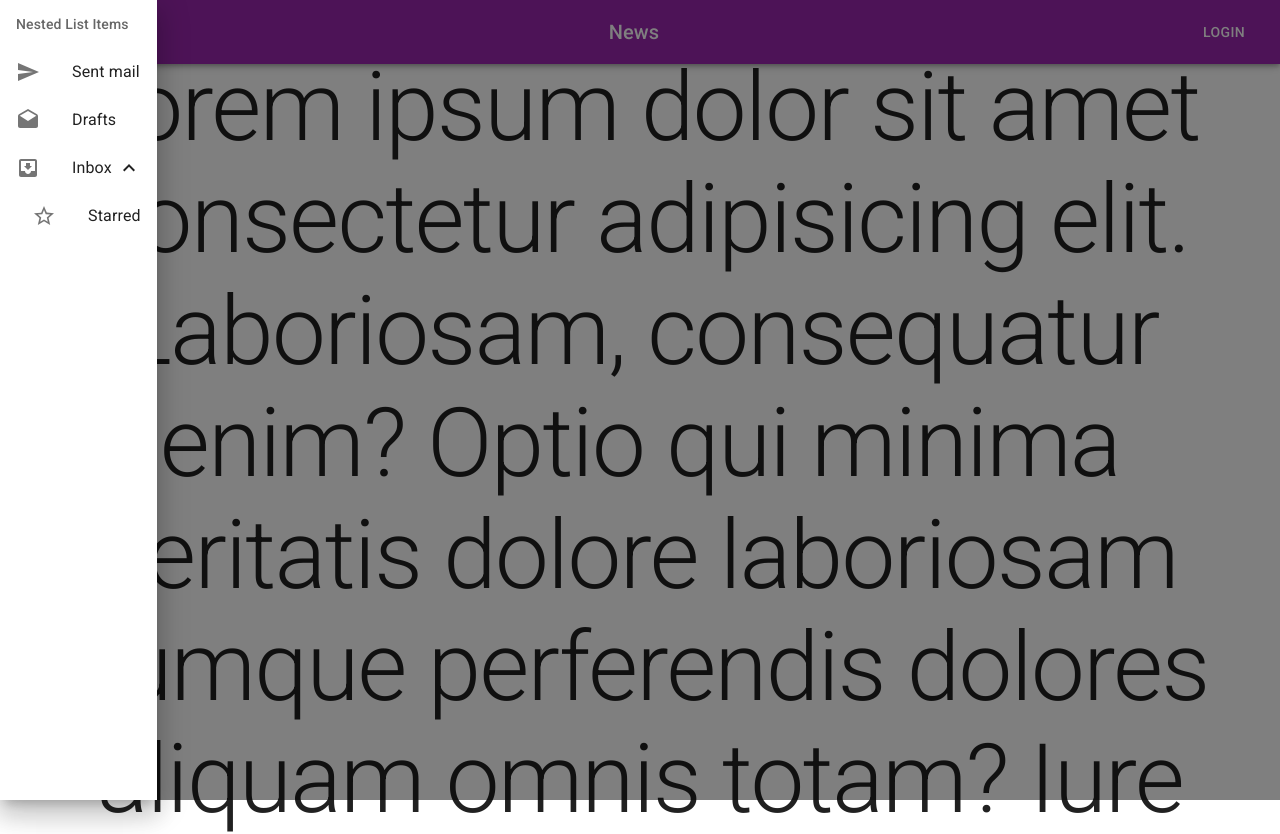
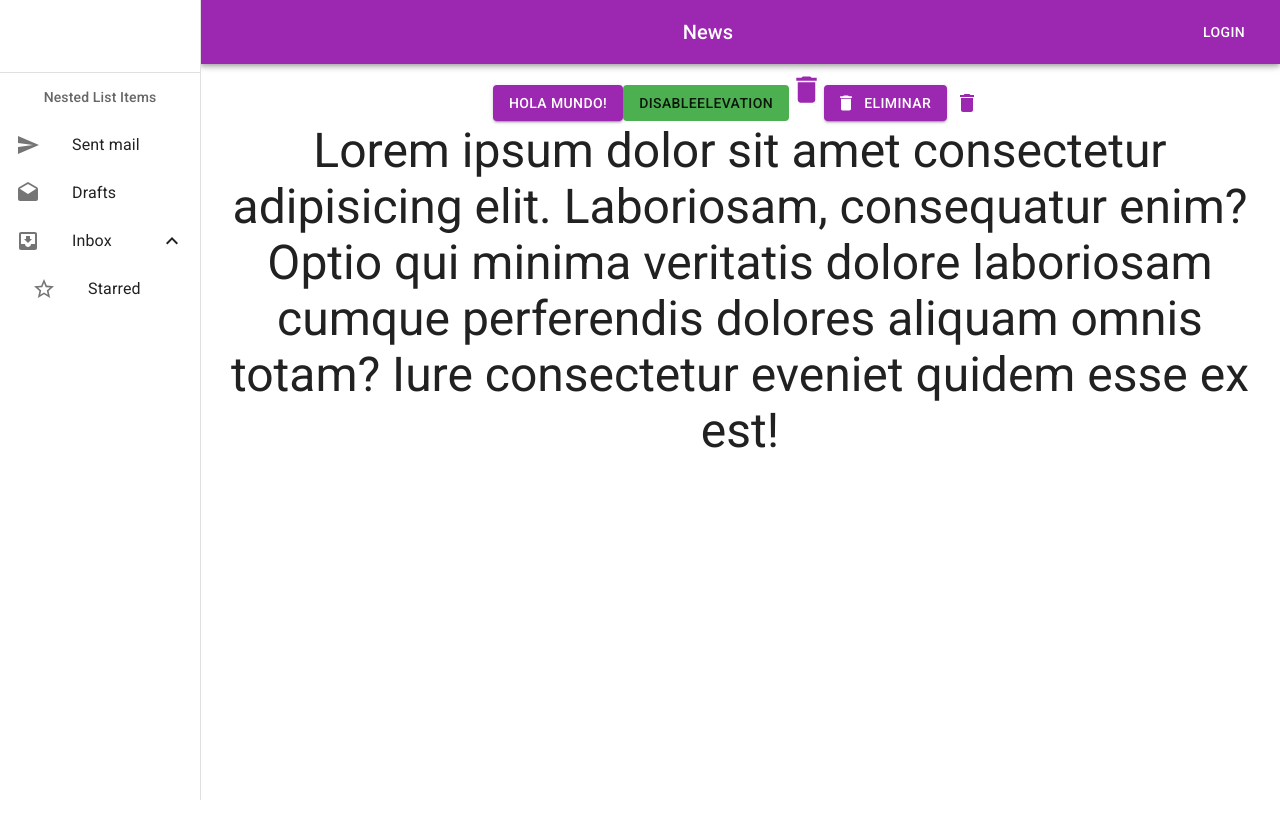
Before and after one commit to luismgluis/educando, a React (Create React App) app: page / in a window 1280 px wide. Shown: the top 834 px of the page. After the commit the page ends 800 px from the top, so only its background shows below. Built offline with nearby package versions, Linux system fonts and the light colour scheme.

Commit message:
improve basic navigation

```diff
--- a/src/App.tsx
+++ b/src/App.tsx
@@ -10,18 +10,19 @@ import Home from "./components/Home/Home";
 import Login from "./components/Login/Login";
 
 const inputGlobalStyles = <GlobalStyles styles={{}} />;
-function AppContainer(props: React.HTMLAttributes<HTMLDivElement>) {
+
+type AppContainerType = {
+  children?: React.ReactChild | React.ReactChild[];
+};
+const AppContainer: React.FC<AppContainerType> = ({ children }) => {
+  return <div className="App">{children}</div>;
+};
+
+function App() {
   return (
     <ThemeProvider theme={ThemeConfig}>
       <CssBaseline />
       {inputGlobalStyles}
-      <div className="App">{props.children}</div>
-    </ThemeProvider>
-  );
-}
-
-function App() {
-  return (
       <BrowserRouter>
         <Routes>
           <Route
@@ -43,6 +44,7 @@ function App() {
           <Route path="*" element={<Navigate to="/" />} />
         </Routes>
       </BrowserRouter>
+    </ThemeProvider>
   );
 }
 
--- a/src/components/Home/Home.tsx
+++ b/src/components/Home/Home.tsx
@@ -1,20 +1,36 @@
 import "./Home.scss";
-import React from "react";
+import React, { useState } from "react";
 import { Delete } from "@mui/icons-material";
-import { Button, IconButton, Typography } from "@mui/material";
+import { Box, Button, IconButton, Typography } from "@mui/material";
 import NavBar from "../NavBar/NavBar";
 import NavBarDrawer from "../NavBar/NavBarDrawer";
+import useMobile from "../../hooks/useMobile";
 const TAG = "HOME";
 type HomeProps = {
   prop1?: any;
 };
 const Home: React.FC<HomeProps> = ({ prop1 }) => {
   console.log(TAG, "render");
+  const [visibleDrawer, setVisibleDrawer] = useState(false);
+  const isDesktop = useMobile("desktop");
+
   return (
-    <div className="Home">
-      <NavBar />
-      <NavBarDrawer />
+    <Box sx={{}} className="Home">
+      <NavBar
+        onOpenMenu={() => setVisibleDrawer(!visibleDrawer)}
+        menuOpened={visibleDrawer}
+      />
+      <NavBarDrawer
+        open={visibleDrawer}
+        onClose={() => setVisibleDrawer(false)}
+      />
 
+      <Box
+        sx={{
+          width: `calc(100% - ${isDesktop ? 200 : 0}px)`,
+          marginLeft: isDesktop ? "200px" : undefined,
+        }}
+      >
         <Button variant="contained" color="primary">
           Hola Mundo!
         </Button>
@@ -30,13 +46,14 @@ const Home: React.FC<HomeProps> = ({ prop1 }) => {
         <IconButton aria-label="delete" color="primary">
           <Delete />
         </IconButton>
-      <Typography variant="h1">
+        <Typography variant="h3">
           Lorem ipsum dolor sit amet consectetur adipisicing elit. Laboriosam,
           consequatur enim? Optio qui minima veritatis dolore laboriosam cumque
-        perferendis dolores aliquam omnis totam? Iure consectetur eveniet quidem
-        esse ex est!
+          perferendis dolores aliquam omnis totam? Iure consectetur eveniet
+          quidem esse ex est!
         </Typography>
-    </div>
+      </Box>
+    </Box>
   );
 };
 export default Home;
--- a/src/components/NavBar/NavBar.tsx
+++ b/src/components/NavBar/NavBar.tsx
@@ -1,19 +1,28 @@
 import "./NavBar.scss";
-import React from "react";
+import React, { useCallback, useMemo } from "react";
 import {
   AppBar,
+  BottomNavigation,
+  BottomNavigationAction,
   Box,
   Button,
+  Hidden,
   IconButton,
-  makeStyles,
   styled,
   Toolbar,
   Typography,
+  useTheme,
 } from "@mui/material";
 import MenuIcon from "@mui/icons-material/Menu";
+import RestoreIcon from "@mui/icons-material/Restore";
+import FavoriteIcon from "@mui/icons-material/Favorite";
+import LocationOnIcon from "@mui/icons-material/LocationOn";
+import useMobile from "../../hooks/useMobile";
+
 const TAG = "NAV BAR";
 type NavBarProps = {
-  prop1?: any;
+  onOpenMenu?: () => void;
+  menuOpened: boolean;
 };
 
 const MyThemeSpacingDiv = styled("div")(({ theme }) => ({
@@ -21,19 +30,66 @@ const MyThemeSpacingDiv = styled("div")(({ theme }) => ({
   marginBottom: "1rem",
 }));
 
-const NavBar: React.FC<NavBarProps> = ({ prop1 }) => {
+const NavBar: React.FC<NavBarProps> = ({ onOpenMenu, menuOpened }) => {
   console.log(TAG, "render");
+
+  const isMobile = useMobile();
+  const isDesktop = useMobile("desktop");
+  const theme = useTheme();
+
+  const contrastColorPrimary = useMemo(() => {
+    return theme.palette.getContrastText(theme.palette.primary.main);
+  }, [theme]);
+
   return (
     <React.Fragment>
-      <Box sx={{ flexGrow: 1 }}>
-        <AppBar position="fixed">
+      <Box sx={{ flexGrow: 1, position: "fixed", width: "100%", bottom: 0 }}>
+        {isMobile && (
+          <BottomNavigation
+            showLabels
+            // value={value}
+            // onChange={(event, newValue) => {
+            //   setValue(newValue);
+            // }}
+            sx={{ bgcolor: "primary.main" }}
+          >
+            <BottomNavigationAction
+              onClick={onOpenMenu}
+              icon={
+                <MenuIcon fontSize="large" htmlColor={contrastColorPrimary} />
+              }
+            />
+            <Button fullWidth variant="contained" disableElevation>
+              Hola
+            </Button>
+            <BottomNavigationAction
+              label={
+                <Typography variant="caption" color="HighlightText">
+                  Hola
+                </Typography>
+              }
+              icon={<LocationOnIcon htmlColor={contrastColorPrimary} />}
+            />
+          </BottomNavigation>
+        )}
+        {!isMobile && (
+          <AppBar
+            className="CustomAppBar"
+            position="fixed"
+            sx={{
+              width: `calc(100% - ${menuOpened || isDesktop ? 200 : 0}px)`,
+            }}
+          >
             <Toolbar>
               <IconButton
                 size="large"
                 edge="start"
                 color="inherit"
                 aria-label="menu"
-              sx={{ mr: 2 }}
+                sx={{ mr: 2, display: isDesktop ? "none" : undefined }}
+                onClick={() => {
+                  if (onOpenMenu) onOpenMenu();
+                }}
               >
                 <MenuIcon />
               </IconButton>
@@ -43,7 +99,9 @@ const NavBar: React.FC<NavBarProps> = ({ prop1 }) => {
               <Button color="inherit">Login</Button>
             </Toolbar>
           </AppBar>
+        )}
       </Box>
+      {!isMobile && <MyThemeSpacingDiv />}
     </React.Fragment>
   );
 };
--- a/src/components/NavBar/NavBarDrawer.tsx
+++ b/src/components/NavBar/NavBarDrawer.tsx
@@ -1,21 +1,49 @@
-import React, { useCallback, useState } from "react";
+import React, { useCallback, useEffect, useState } from "react";
 import { SwipeableDrawer } from "@mui/material";
 import NavBarList from "./NavBarList";
+import useMobile from "../../hooks/useMobile";
 const TAG = "NAVBAR DRAWER";
 type NavBarDrawerProps = {
-  anchor?: any;
+  open?: boolean;
+  onClose?: () => void;
 };
-const NavBarDrawer: React.FC<NavBarDrawerProps> = ({ anchor }) => {
+const NavBarDrawer: React.FC<NavBarDrawerProps> = ({ open, onClose }) => {
   console.log(TAG, "render");
-  const [visible, setVisible] = useState(true);
+  const [visible, setVisible] = useState(false);
 
-  const toggleDrawer = useCallback((show: boolean) => {
-    setVisible(show);
-  }, []);
+  const toggleDrawer = useCallback(
+    (show: boolean) => {
+      setVisible(show);
+      if (onClose && !show) onClose();
+    },
+    [onClose]
+  );
+
+  const isMobile = useMobile();
+  const isDesktop = useMobile("desktop");
+  const isTablet = useMobile("tablet");
+
+  useEffect(() => {
+    // open when props send (button press)
+    if ((isMobile || isTablet) && open) setVisible(true);
+  }, [isMobile, open, isTablet]);
+
+  useEffect(() => {
+    // if is desktop always is open
+    if (isDesktop) toggleDrawer(true);
+  }, [isDesktop, toggleDrawer]);
+
+  useEffect(() => {
+    // if is not desktop set invisible
+    if (!isDesktop) setVisible(false);
+  }, [isDesktop, setVisible]);
+
+  console.log(TAG, "isMobile", isMobile, "isdesktop", isDesktop);
 
   return (
     <SwipeableDrawer
-      anchor={anchor}
+      anchor={isDesktop || isTablet ? "left" : "bottom"}
+      variant={isDesktop ? "persistent" : "temporary"}
       open={visible}
       onClose={() => toggleDrawer(false)}
       onOpen={() => toggleDrawer(true)}
--- a/src/components/NavBar/NavBarList.tsx
+++ b/src/components/NavBar/NavBarList.tsx
@@ -7,12 +7,20 @@ import {
   ListItemIcon,
   ListItemText,
   Collapse,
+  styled,
+  Divider,
 } from "@mui/material";
 import SendIcon from "@mui/icons-material/Send";
 import InboxIcon from "@mui/icons-material/MoveToInbox";
 import DraftsIcon from "@mui/icons-material/Drafts";
+import useMobile from "../../hooks/useMobile";
 
 const TAG = "NAVBAR LIST";
+
+const MyThemeSpacingDiv = styled("div")(({ theme }) => ({
+  minHeight: theme.mixins.toolbar.minHeight,
+  marginBottom: "1rem",
+}));
 
 type NavBarListProps = {
   prop1?: any;
@@ -26,18 +34,28 @@ const NavBarList: React.FC<NavBarListProps> = ({ prop1 }) => {
   const handleClick = () => {
     setOpen(!open);
   };
+  const isMobile = useMobile();
 
   return (
     <List
-      sx={{ width: "100%", maxWidth: 360, bgcolor: "background.paper" }}
+      sx={{
+        width: "100%",
+        maxWidth: isMobile ? undefined : 360,
+        minWidth: isMobile ? undefined : 200,
+        bgcolor: "background.paper",
+      }}
       component="nav"
       aria-labelledby="nested-list-subheader"
       subheader={
-        <ListSubheader component="div" id="nested-list-subheader">
-          Nested List Items
-        </ListSubheader>
+        <div>
+          <MyThemeSpacingDiv></MyThemeSpacingDiv>
+          <Divider />
+        </div>
       }
     >
+      <ListSubheader component="div" id="nested-list-subheader">
+        Nested List Items
+      </ListSubheader>
       <ListItemButton>
         <ListItemIcon>
           <SendIcon />
--- /dev/null
+++ b/src/hooks/useMobile.tsx
@@ -0,0 +1,22 @@
+import react from "react";
+import { useMediaQuery, useTheme } from "@mui/material";
+
+type Devicetype = "mobile" | "tablet" | "desktop";
+
+function useMobile(device: Devicetype = "mobile") {
+  const getBreakPoint = () => {
+    switch (device) {
+      case "mobile":
+        return theme.breakpoints.down("sm");
+      case "tablet":
+        return theme.breakpoints.between("sm", "md");
+      default:
+        return theme.breakpoints.up("md");
+    }
+  };
+  const theme = useTheme();
+  const matches = useMediaQuery(getBreakPoint());
+
+  return matches;
+}
+export default useMobile;
```
Lines whose indentation alone changed are shown as unchanged.
